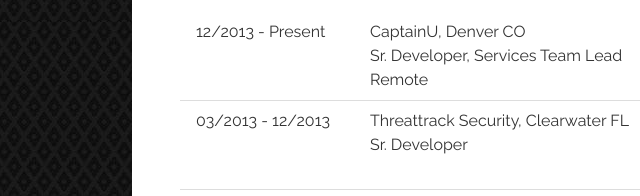
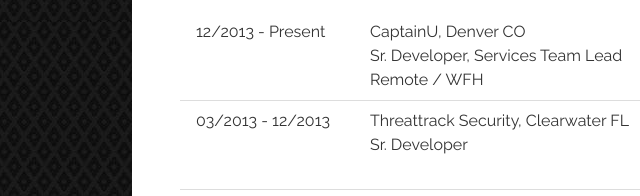
Before and after one commit to ckhall/ckhall.github.io, a plain HTML site: page index.html in a window 1280 px wide. Shown: the part 478-674 px from the top of the page, 28-668 px from the left. Drawn offline with Linux system fonts and the light colour scheme.

Commit message:
Update index.html

```diff
--- a/index.html
+++ b/index.html
@@ -136,7 +136,7 @@
                   <td>
                     <nobr>CaptainU, Denver CO</nobr><br/>
                     <nobr>Sr. Developer, Services Team Lead</nobr><br/>
-                    <nobr>Remote</nobr>
+                    <nobr>Remote / WFH</nobr>
                   </td>
                   <td>
                     Ruby/Rails, MySQL, RabbitMQ, Architecture/Design, JSON APIs, CI, Testing, Code Reviews, Pairing &amp; Mentoring, Interviewing
```
